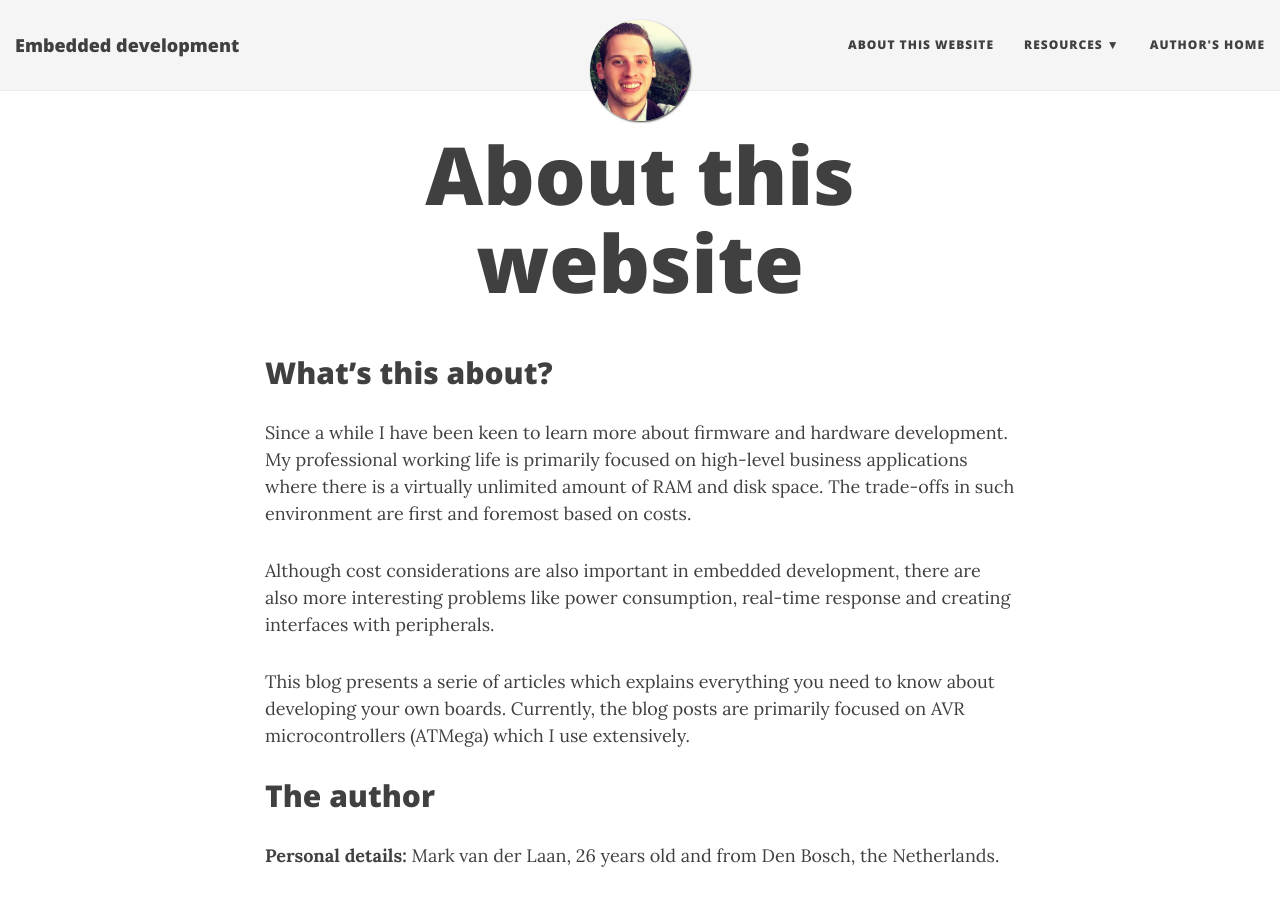
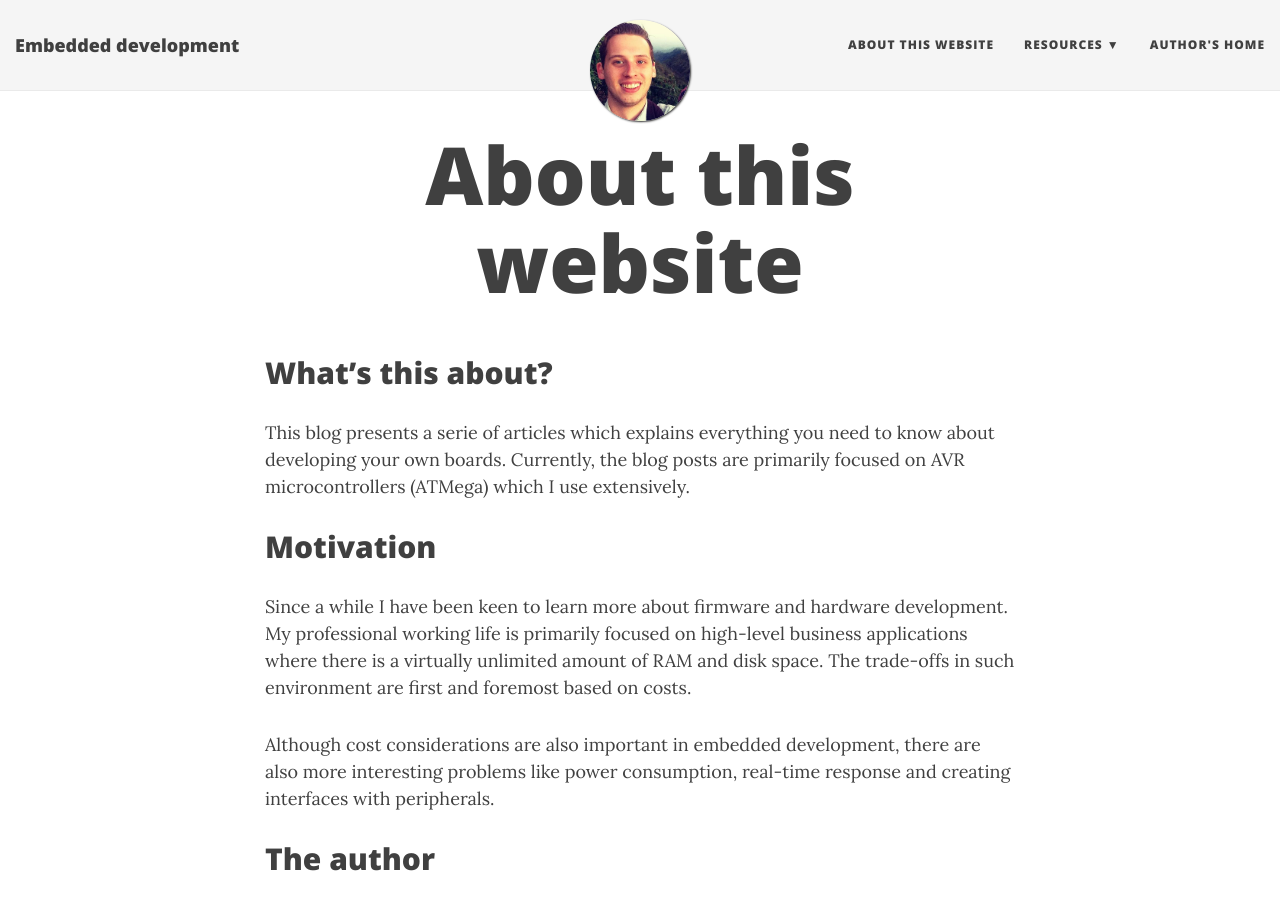
Before and after one commit to markvdlaan93/markvdlaan93.github.io, a Jekyll site: the page built from aboutthiswebsite.md, in a window 1280 px wide and 900 px high. Built offline with Jekyll 4.4.1, drawn with Linux system fonts in a browser that asks for light colours; nearby versions of some CDN libraries.

Commit message:
Add motivation header

```diff
--- a/aboutthiswebsite.md
+++ b/aboutthiswebsite.md
@@ -7,11 +7,13 @@ image: /img/mark.png
 
 ## What's this about?
 
+This blog presents a serie of articles which explains everything you need to know about developing your own boards. Currently, the blog posts are primarily focused on AVR microcontrollers (ATMega) which I use extensively.
+
+## Motivation
+
 Since a while I have been keen to learn more about firmware and hardware development. My professional working life is primarily focused on high-level business applications where there is a virtually unlimited amount of RAM and disk space. The trade-offs in such environment are first and foremost based on costs.
 
 Although cost considerations are also important in embedded development, there are also more interesting problems like power consumption, real-time response and creating interfaces with peripherals.
-
-This blog presents a serie of articles which explains everything you need to know about developing your own boards. Currently, the blog posts are primarily focused on AVR microcontrollers (ATMega) which I use extensively.
 
 ## The author
 
```
